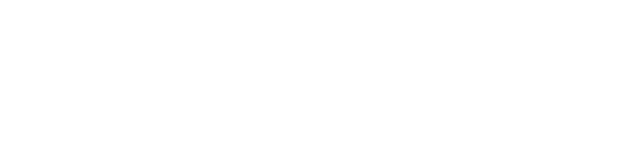
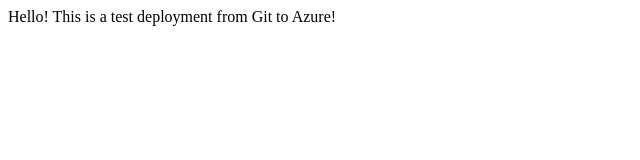
Before and after one commit to K1820514/index.js, a plain HTML site: page index.html in a window 1280 px wide. Shown: the whole page, without its empty margins (0-640 px from the left). Drawn offline with Linux system fonts and the light colour scheme.

Commit message:
Update index.html

```diff
--- a/index.html
+++ b/index.html
@@ -4,4 +4,8 @@
     <title>Hello! This is a test deployment from Git to Azure!</title>
       </head>
 
+  <body>
+    Hello! This is a test deployment from Git to Azure! </a>
+  </body>
+
 </html>
```
